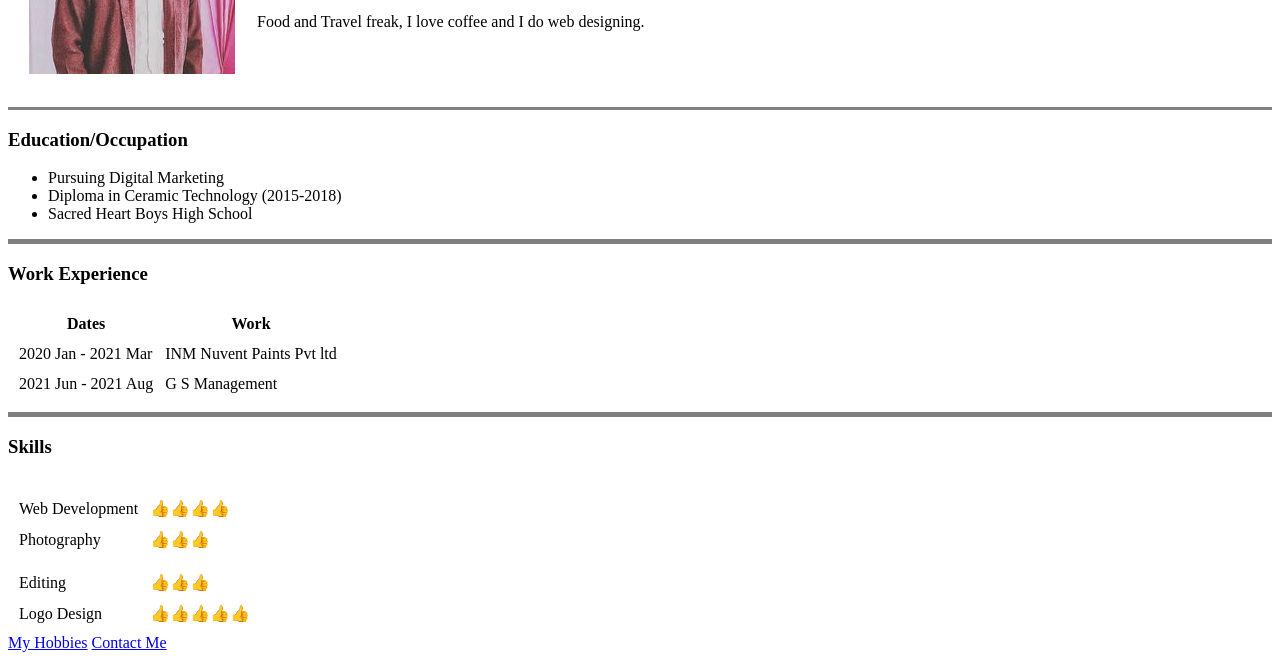
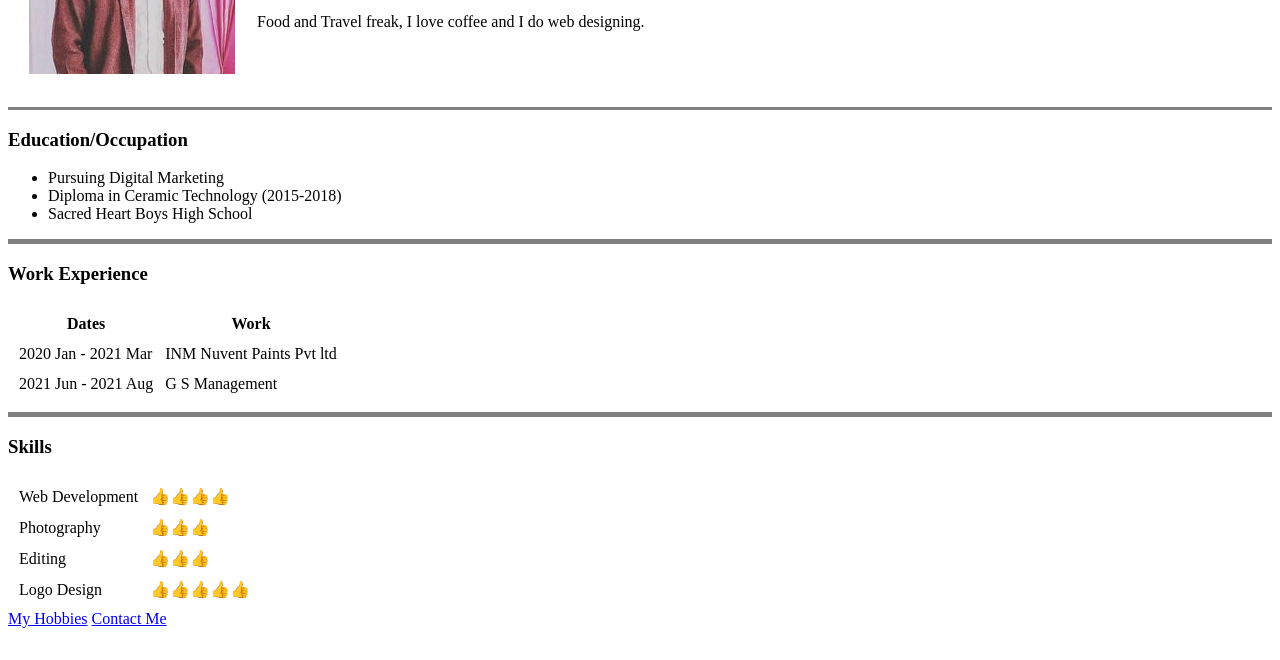
Before and after one commit to LikithDR/CV, a plain HTML site: page index.html in a window 1280 px wide. Shown: the part 161-821 px from the top of the page. After the commit the page ends 800 px from the top, so only its background shows below. Drawn offline with Linux system fonts and the light colour scheme.

Commit message:
Update index.html

```diff
--- a/index.html
+++ b/index.html
@@ -52,23 +52,20 @@
   <h3>Skills</h3>
     <table cellspacing="10">
       <tr>
-        <td><tr>
         <td>Web Development</td>
         <td>👍👍👍👍</td>
       </tr>
       <tr>
         <td>Photography</td>
         <td>👍👍👍</td>
-        </tr></td>
-        <td><tr>
+      </tr>
+      <tr>
         <td>Editing</td>
         <td>👍👍👍</td>
       </tr>
       <tr>
         <td>Logo Design</td>
         <td>👍👍👍👍👍</td>
-        </tr>
-        </tr></td>
       </tr>
     </table>
 
```
Lines whose indentation alone changed are shown as unchanged.
